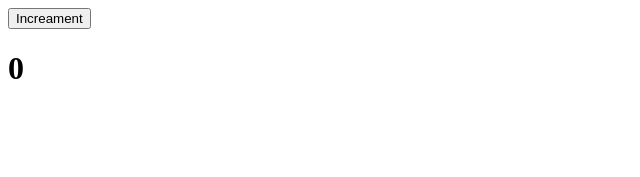
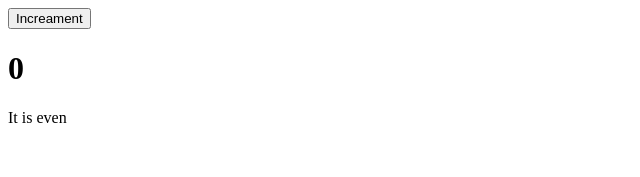
Before and after one commit to Yashrajsahu655/Recoil, a React (Vite) app: page / in a window 1280 px wide. Shown: the top 177 px of the page, without its empty margins (0-640 px from the left). Built offline with nearby package versions, Linux system fonts and the light colour scheme.

Commit message:
finding even count (prereq before selector)

```diff
--- a/src/App.jsx
+++ b/src/App.jsx
@@ -1,11 +1,13 @@
 import "./App.css";
 import { count_State } from "../src/Store/Atoms/CounterAtom";
 import { useRecoilState, useRecoilValue, useSetRecoilState } from "recoil";
+import { useMemo } from "react";
 
 function App() {
   return (
     <>
       <Count />
+      <Even/>
     </>
   );
 }
@@ -46,4 +48,16 @@ function CountRenderer() {
   );
 }
 
+function Even(){
+  const count = useRecoilValue(count_State);
+
+  const isEven = useMemo(()=>{
+    return count%2 == 0;
+  })
+
+  return <>
+     {isEven?"It is even":null}
+  </>
+}
+
 export default App;
```
